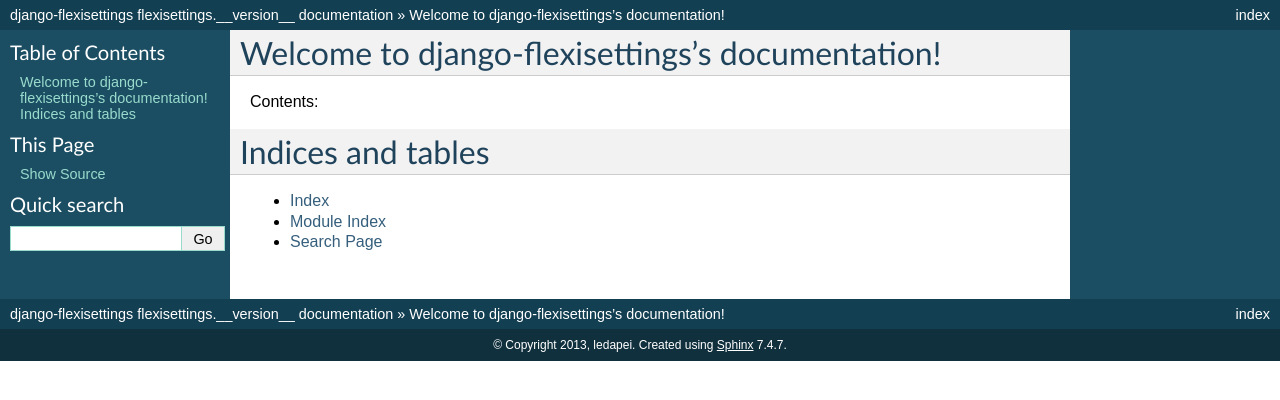
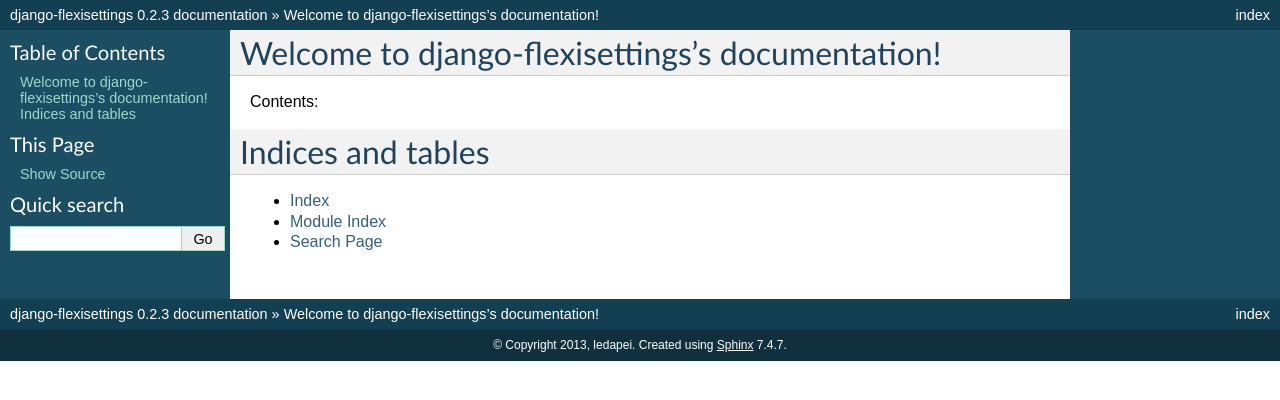
Before and after one commit to hrbonz/django-flexisettings, a Sphinx documentation site: the page built from docs/index.rst, in a window 1280 px wide. Shown: the top 400 px of the page. Built offline with Sphinx 7.4.7, drawn with Linux system fonts in a browser that asks for light colours.

Commit message:
get version from flexisettings package

```diff
--- a/docs/conf.py
+++ b/docs/conf.py
@@ -12,6 +12,8 @@
 # serve to show the default.
 
 import sys, os
+
+import flexisettings
 
 # If extensions (or modules to document with autodoc) are in another directory,
 # add these directories to sys.path here. If the directory is relative to the
@@ -48,9 +50,9 @@
 # built documents.
 #
 # The short X.Y version.
-version = 'flexisettings.__version__'
+version = flexisettings.__version__
 # The full version, including alpha/beta/rc tags.
-release = 'flexisettings.__version__'
+release = flexisettings.__version__
 
 # The language for content autogenerated by Sphinx. Refer to documentation
 # for a list of supported languages.
```
